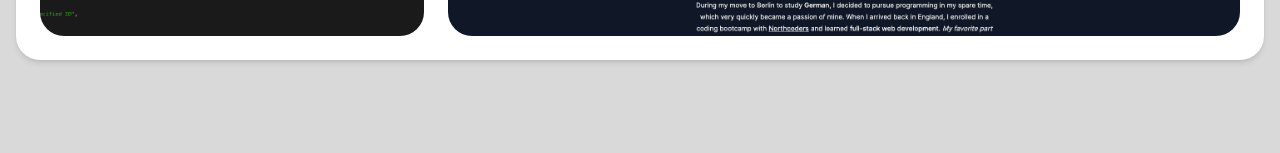
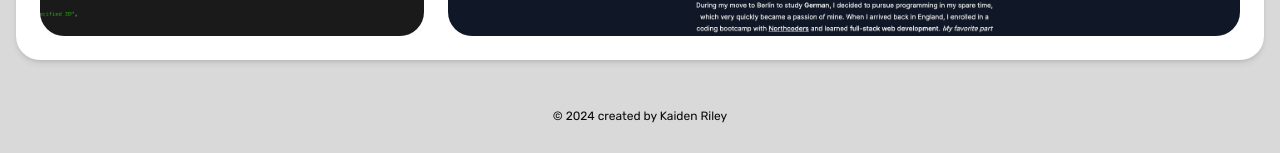
Before and after one commit to notkoyo/folio, a Next.js app: page / in a window 1280 px wide. Shown: the part 1732-1885 px from the top of the page. Before the commit the page ends 1808 px from the top, so only its background shows below. Built offline with nearby package versions, Linux system fonts and the light colour scheme.

Commit message:
add footer

```diff
--- a/app/page.tsx
+++ b/app/page.tsx
@@ -1,3 +1,4 @@
+import Footer from "@/components/footer";
 import Intro from "@/components/intro";
 import Projects from "@/components/projects";
 
@@ -6,6 +7,7 @@ export default function Home() {
     <>
       <Intro />
       <Projects />
+      <Footer />
     </>
   );
 }
--- /dev/null
+++ b/components/footer.tsx
@@ -0,0 +1,11 @@
+import React from 'react'
+
+export default function Footer() {
+  return (
+    <footer>
+      <div className='h-20 flex items-center justify-center'>
+        <p className='text-xs'>&copy; 2024 created by Kaiden Riley</p>
+      </div>
+    </footer>
+  )
+}
```
